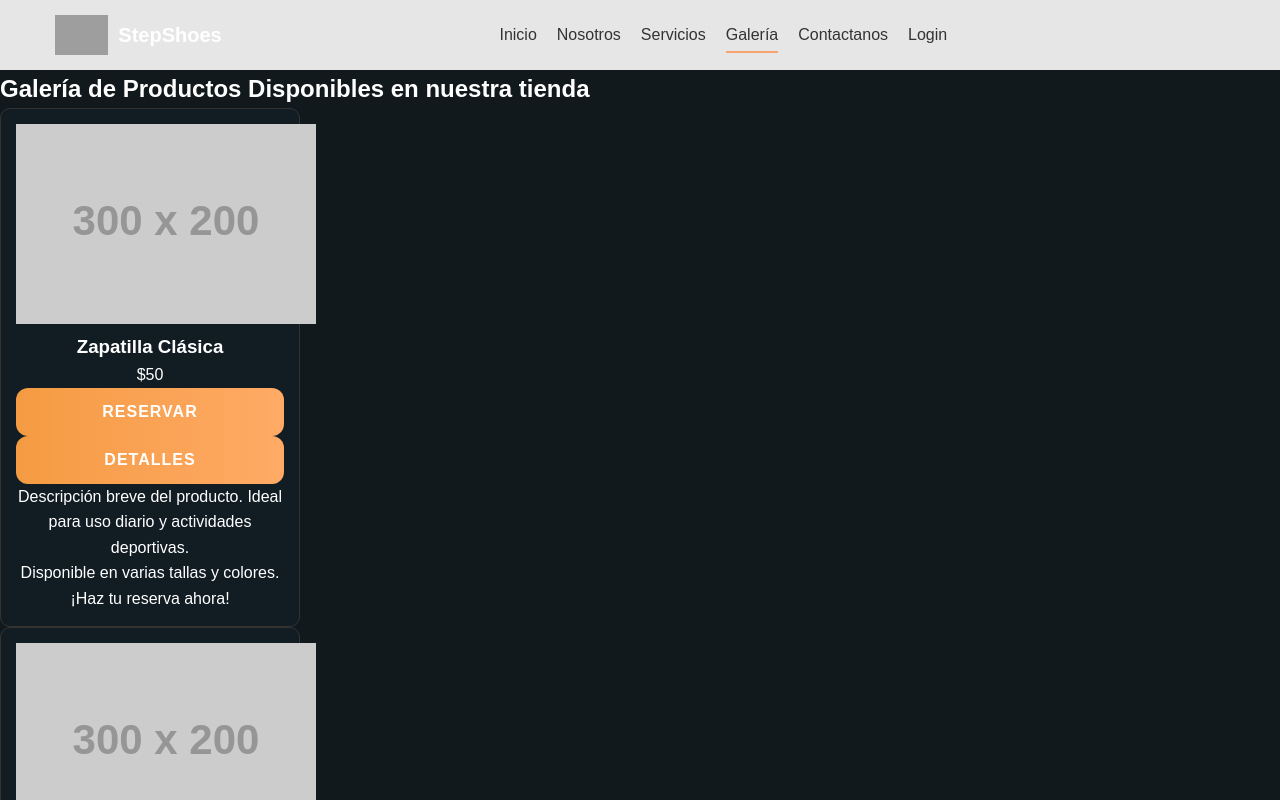
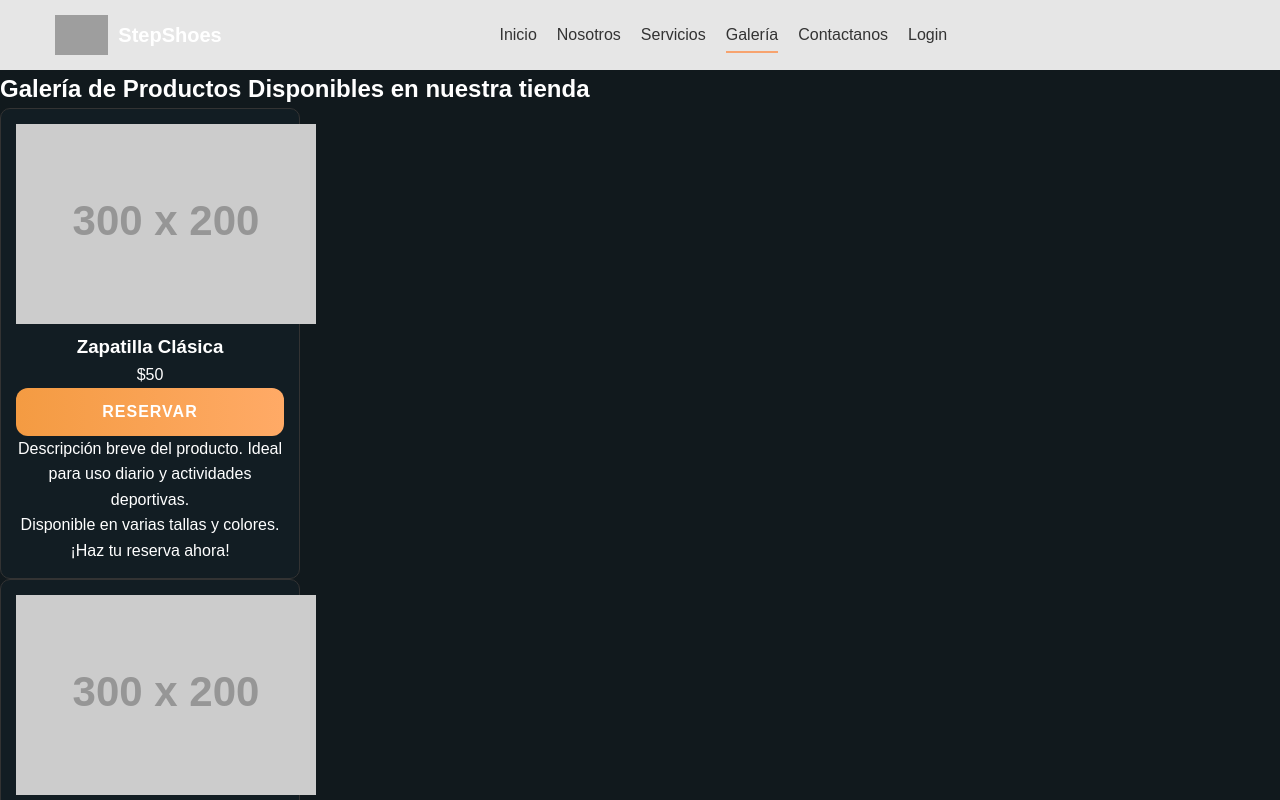
Before and after one commit to MariaGiron-code/React_StepShoes, a React (Vite) app: page /galeria in a window 1280 px wide. Shown: the top 800 px of the page. Built offline with nearby package versions, Linux system fonts and the light colour scheme; grey boxes are pictures that could not be loaded.

Commit message:
Eliminación del boton detalles

```diff
--- a/src/components/Galeria.jsx
+++ b/src/components/Galeria.jsx
@@ -22,7 +22,6 @@ const Galeria = () => {
               <h3 className={styles.productName}>{producto.nombre}</h3>
               <p className={styles.productPrice}>{producto.precio}</p>
               <button className={styles.addButton}>Reservar </button>
-              <button className={styles.detailsButton}>Detalles</button>
             </div>
             <div className={styles.productDescription}>
               <p>Descripción breve del producto. Ideal para uso diario y actividades deportivas.</p>
```
